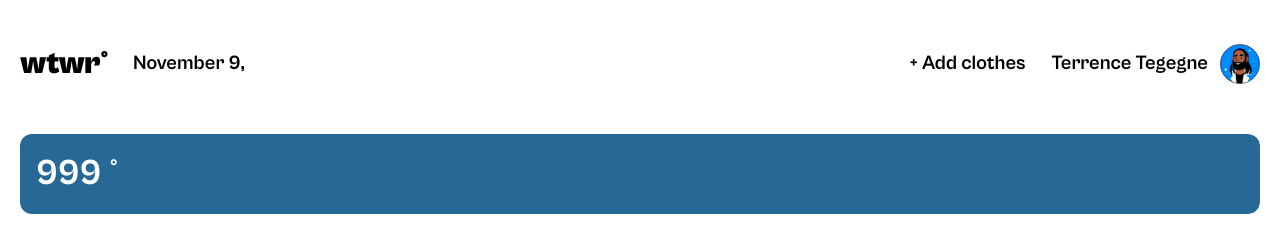
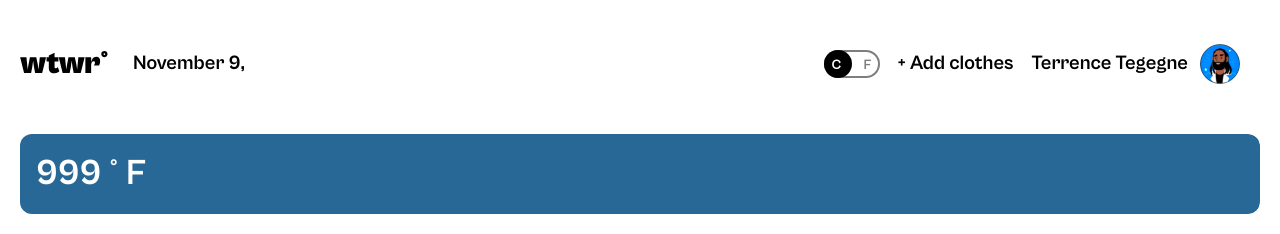
Before and after one commit to CStras/se_project_react, a React (Vite) app: page / in a window 1280 px wide. Shown: the top 234 px of the page. Built offline with nearby package versions, Linux system fonts and the light colour scheme; no server answers.

Commit message:
feat: add toggle temp switch. fix: div container/ style

```diff
--- /dev/null
+++ b/src/ToggleSwitch/ToggleSwitch.css
@@ -0,0 +1,60 @@
+.switch {
+    display: flex;
+    position: relative;
+    align-items: center;
+}
+
+.switch__box {
+    border-radius: 25px;
+    border: 2px solid rgba(126, 126, 126, 1);
+    width: 56px;
+    height: 28px;
+    appearance: none;
+}
+
+.switch__slider {
+    border-radius: 20px;
+    width: 28px;
+    height: 28px;
+    background-color: rgba(0, 0, 0, 1);
+    color: rgba(255, 255, 255, 1);
+    text-align: center;
+    cursor: pointer;
+    position: absolute;
+}
+
+.switch__slider-F {
+    top: auto;
+    left: 30px;
+}
+
+.switch__slider-C {
+    top: auto;
+    left: auto;
+}
+
+.switch__active {
+    color: rgba(255, 255, 255, 1) !important;
+}
+
+.switch__temp-F {
+    position: absolute;
+    margin: 0;
+    left: 40px;
+    top: 3px;
+    color: rgba(126, 126, 126, 1);
+    font-family: "Cabinet Grotesk Bold";
+    font-size: 14px;
+    font-weight: 700;
+}
+
+.switch__temp-C {
+    position: absolute;
+    margin: 0;
+    left: 8px;
+    top: 3px;
+    color: rgba(126, 126, 126, 1);
+    font-family: "Cabinet Grotesk Bold";
+    font-size: 14px;
+    font-weight: 700;
+}
--- /dev/null
+++ b/src/ToggleSwitch/ToggleSwitch.jsx
@@ -0,0 +1,22 @@
+import React, { useState } from "react";
+import './ToggleSwitch.css'
+
+const ToggleSwitch = () => {
+    const [currentTempUnit, handleToggleSwitchChange] = useState("C");
+
+    const handelSwitchChange = (e) => {
+        if (currentTempUnit === 'C') handleToggleSwitchChange('F')
+        if (currentTempUnit === 'F') handleToggleSwitchChange('C')
+    }
+
+    return (
+        <label className="switch">
+            <input type="checkbox" className="switch__box" onChange={handelSwitchChange} />
+            <span className={currentTempUnit === 'F' ? "switch__slider switch__slider-F" : "switch__slider switch__slider-C"}></span>
+            <p className={`switch__temp-F ${currentTempUnit === "F" && "switch__active"}`}>F</p>
+            <p className={`switch__temp-C ${currentTempUnit === "C" && "switch__active"}`}>C</p>
+        </label>
+    );
+}
+
+export default ToggleSwitch
--- a/src/components/Header/Header.css
+++ b/src/components/Header/Header.css
@@ -24,10 +24,11 @@
     font-size: 20px;
     font-weight: 700;
     line-height: 24px;
+    margin: 0 20px 0 auto;
 }
 
 .header__add-clothes-btn {
-    margin: 0 20px 0 auto;
+
     border: none;
     background-color: rgba(255, 255, 255, 1);
     font-family: "Cabinet Grotesk Bold";
--- a/src/components/Header/Header.jsx
+++ b/src/components/Header/Header.jsx
@@ -1,6 +1,7 @@
 import './Header.css'
 import logo from "../../assets/logo.svg"
 import avatar from "../../assets/avatar.svg"
+import ToggleSwitch from '../../ToggleSwitch/ToggleSwitch';
 
 function Header({ handleAddClick, weatherData }) {
 
@@ -9,8 +10,11 @@ function Header({ handleAddClick, weatherData }) {
         <header className="header">
             <img className="header__logo" src={logo} alt='WTWR logo' />
             <p className="header__date-location">{currentDate}, {weatherData.city}</p>
+
+
+            <div className="header__user-container">
+            <ToggleSwitch />
             <button onClick={handleAddClick} type='button' className="header__add-clothes-btn">+ Add clothes</button>
-            <div className="header__user-container">
                 <p className="header__username">Terrence Tegegne</p>
                 <img src={avatar} alt="Terrence Tegegne" className="header__avatar" />
             </div>
--- a/src/components/WeatherCard/WeatherCard.jsx
+++ b/src/components/WeatherCard/WeatherCard.jsx
@@ -19,7 +19,7 @@ function WeatherCard({weatherData}) {
     }
 
     return <section className="weather-card">
-        <p className="weather-card__temp">{weatherData.temp.F} &deg;</p>
+        <p className="weather-card__temp">{weatherData.temp.F} &deg; F</p>
         <img src={weatherOption?.url} alt={`Card showing ${weatherOption?.day  ? "day" : "night"}time ${weatherOption?.condition}`} className="weather-card__image" />
     </section>;
 }
```
